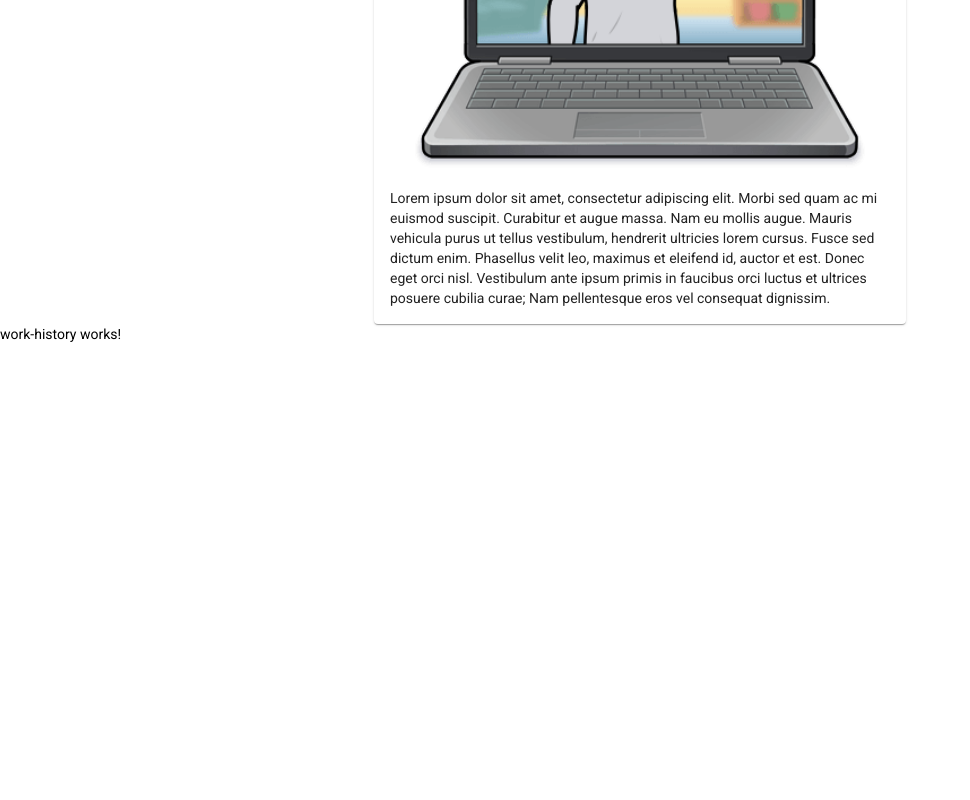
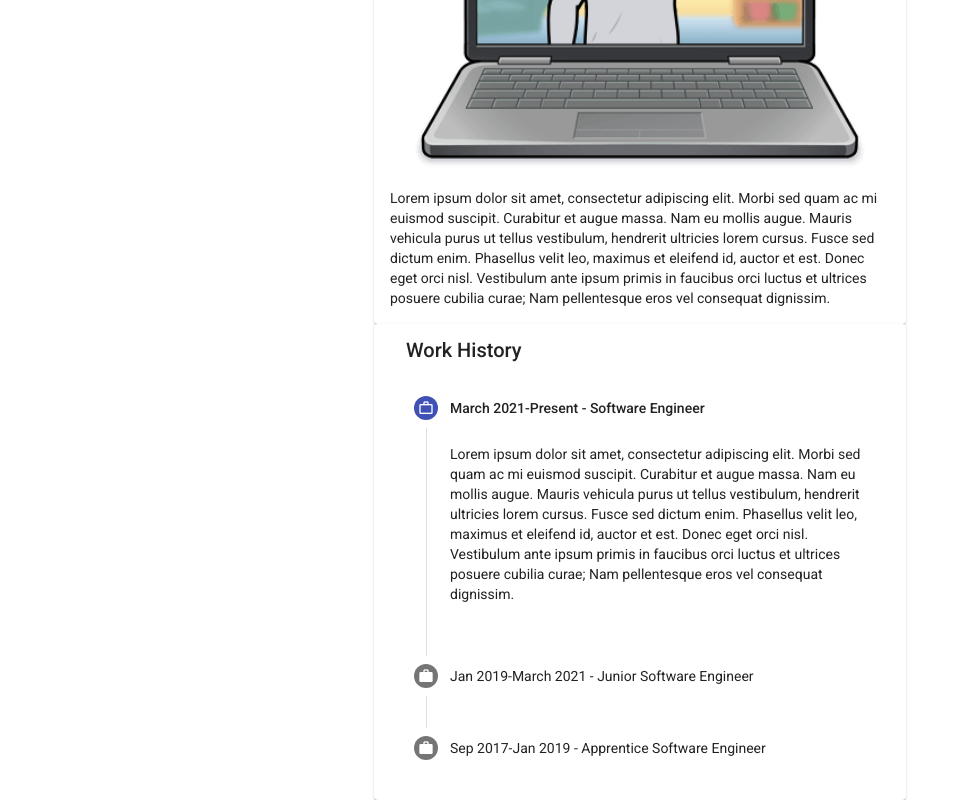
Before and after one commit to matthewmt1998/portfolio-website, an Angular app: page / in a window 1280 px wide. Shown: the part 394-1194 px from the top of the page, without its empty margins (0-970 px from the left). Before the commit the page ends 800 px from the top, so only its background shows below. Built offline with nearby package versions, Linux system fonts and the light colour scheme.

Commit message:
add initial work history component

```diff
--- a/src/app/components/work-history/work-history.component.css
+++ b/src/app/components/work-history/work-history.component.css
@@ -0,0 +1,5 @@
+.work-history-card {
+    margin-top: 500px;
+    margin: auto;
+    max-width: 500px;
+}
--- a/src/app/components/work-history/work-history.component.html
+++ b/src/app/components/work-history/work-history.component.html
@@ -1 +1,32 @@
-<p>work-history works!</p>
+<mat-card class="work-history-card">
+    <mat-card-header>
+      <mat-card-title>Work History</mat-card-title>
+    </mat-card-header>
+    <mat-card-content>
+        <mat-vertical-stepper>
+            <ng-template matStepperIcon="number">
+                <mat-icon>work</mat-icon>
+            </ng-template>
+            <ng-template matStepperIcon="edit">
+                <mat-icon>work_outline</mat-icon>
+            </ng-template>
+            <ng-template matStepperIcon="done">
+                <mat-icon>work_outline</mat-icon>
+            </ng-template>
+
+
+            <mat-step>
+                <ng-template matStepLabel>March 2021-Present - Software Engineer</ng-template>
+                <p>Lorem ipsum dolor sit amet, consectetur adipiscing elit. Morbi sed quam ac mi euismod suscipit. Curabitur et augue massa. Nam eu mollis augue. Mauris vehicula purus ut tellus vestibulum, hendrerit ultricies lorem cursus. Fusce sed dictum enim. Phasellus velit leo, maximus et eleifend id, auctor et est. Donec eget orci nisl. Vestibulum ante ipsum primis in faucibus orci luctus et ultrices posuere cubilia curae; Nam pellentesque eros vel consequat dignissim.</p>
+            </mat-step>
+            <mat-step>
+                <ng-template matStepLabel>Jan 2019-March 2021 - Junior Software Engineer</ng-template>
+                <p>Lorem ipsum dolor sit amet, consectetur adipiscing elit. Morbi sed quam ac mi euismod suscipit. Curabitur et augue massa. Nam eu mollis augue. Mauris vehicula purus ut tellus vestibulum, hendrerit ultricies lorem cursus. Fusce sed dictum enim. Phasellus velit leo, maximus et eleifend id, auctor et est. Donec eget orci nisl. Vestibulum ante ipsum primis in faucibus orci luctus et ultrices posuere cubilia curae; Nam pellentesque eros vel consequat dignissim.</p>
+            </mat-step>
+            <mat-step>
+                <ng-template matStepLabel>Sep 2017-Jan 2019 - Apprentice Software Engineer</ng-template>
+                <p>Lorem ipsum dolor sit amet, consectetur adipiscing elit. Morbi sed quam ac mi euismod suscipit. Curabitur et augue massa. Nam eu mollis augue. Mauris vehicula purus ut tellus vestibulum, hendrerit ultricies lorem cursus. Fusce sed dictum enim. Phasellus velit leo, maximus et eleifend id, auctor et est. Donec eget orci nisl. Vestibulum ante ipsum primis in faucibus orci luctus et ultrices posuere cubilia curae; Nam pellentesque eros vel consequat dignissim.</p>
+            </mat-step>
+          </mat-vertical-stepper>
+    </mat-card-content>
+  </mat-card>
--- a/src/app/components/work-history/work-history.component.ts
+++ b/src/app/components/work-history/work-history.component.ts
@@ -1,9 +1,13 @@
 import { Component, OnInit } from '@angular/core';
+import {STEPPER_GLOBAL_OPTIONS} from '@angular/cdk/stepper';
 
 @Component({
   selector: 'work-history',
   templateUrl: './work-history.component.html',
-  styleUrls: ['./work-history.component.css']
+  styleUrls: ['./work-history.component.css'],
+  providers: [{
+    provide: STEPPER_GLOBAL_OPTIONS, useValue: {displayDefaultIndicatorType: false}
+  }]
 })
 export class WorkHistoryComponent implements OnInit {
 
```
Also changed, not shown: src/app/modules/material/material.module.ts (+5 -2 lines).
